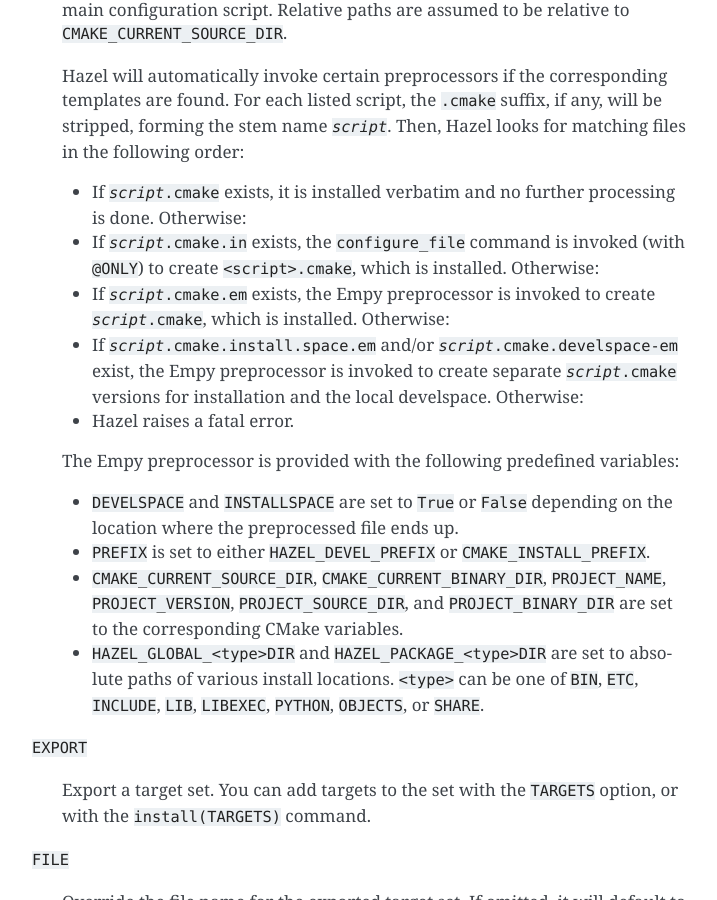
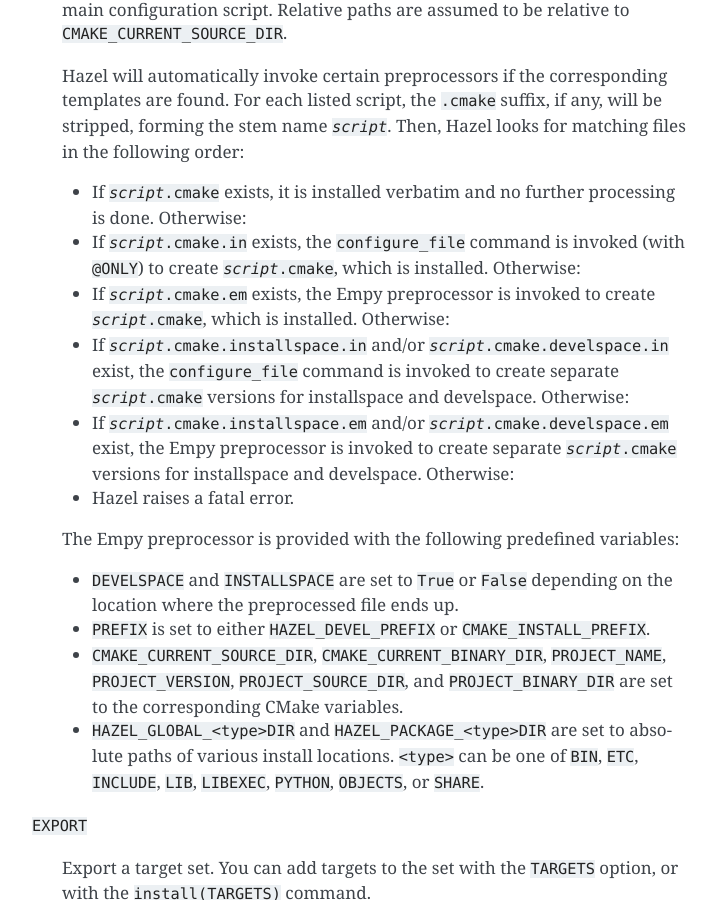
Before and after one commit to roehling/catkin-ng, a Sphinx documentation site: the page built from hazel/docs/command/hazel_export.rst, in a window 1280 px wide and 900 px high, scrolled down 542 px. Shown: the whole window, without its empty margins (388-1105 px from the left). Built offline with Sphinx 7.4.7, drawn with Linux system fonts in a browser that asks for light colours; cross-references to code outside the pages are shown as plain code.

Commit message:
Add support for .(devel|install)space.in

```diff
--- a/hazel/docs/command/hazel_export.rst
+++ b/hazel/docs/command/hazel_export.rst
@@ -50,16 +50,22 @@ The following options are available:
       processing is done. Otherwise:
 
     * If :file:`{script}.cmake.in` exists, the :cmake:command:`configure_file`
-      command is invoked (with ``@ONLY``) to create ``<script>.cmake``, which
-      is installed. Otherwise:
+      command is invoked (with ``@ONLY``) to create :file:`{script}.cmake`,
+      which is installed. Otherwise:
 
     * If :file:`{script}.cmake.em` exists, the Empy preprocessor is invoked to
       create :file:`{script}.cmake`, which is installed. Otherwise:
 
-    * If :file:`{script}.cmake.install.space.em` and/or
-      :file:`{script}.cmake.develspace-em` exist, the Empy preprocessor is
-      invoked to create separate :file:`{script}.cmake` versions for installation
-      and the local develspace. Otherwise:
+    * If :file:`{script}.cmake.installspace.in` and/or
+      :file:`{script}.cmake.develspace.in` exist, the
+      :cmake:command:`configure_file` command is invoked to create separate
+      :file:`{script}.cmake` versions for installspace and develspace.
+      Otherwise:
+
+    * If :file:`{script}.cmake.installspace.em` and/or
+      :file:`{script}.cmake.develspace.em` exist, the Empy preprocessor is
+      invoked to create separate :file:`{script}.cmake` versions for
+      installspace and develspace. Otherwise:
 
     * Hazel raises a fatal error.
 
```
Also changed, not shown: 1 other file.
